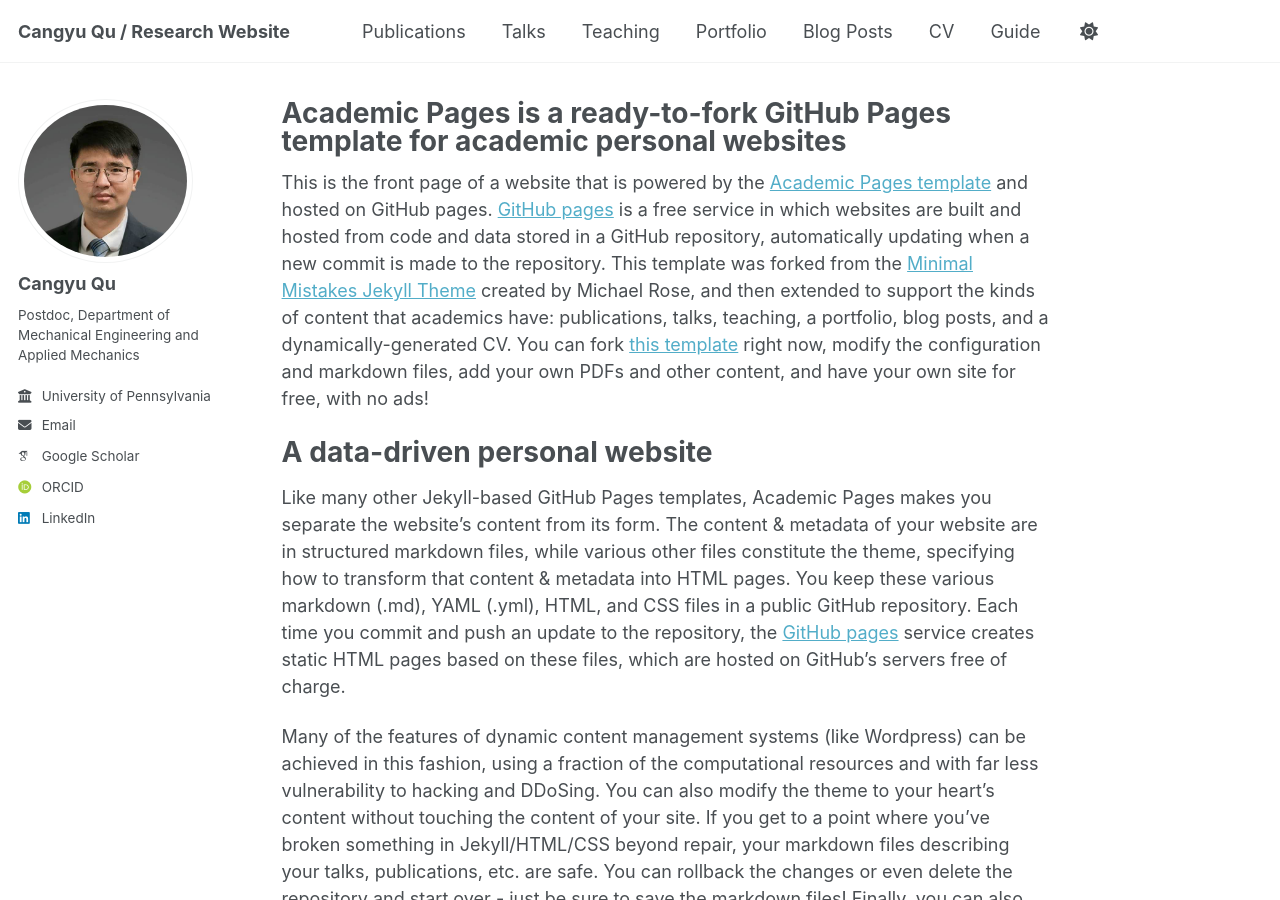
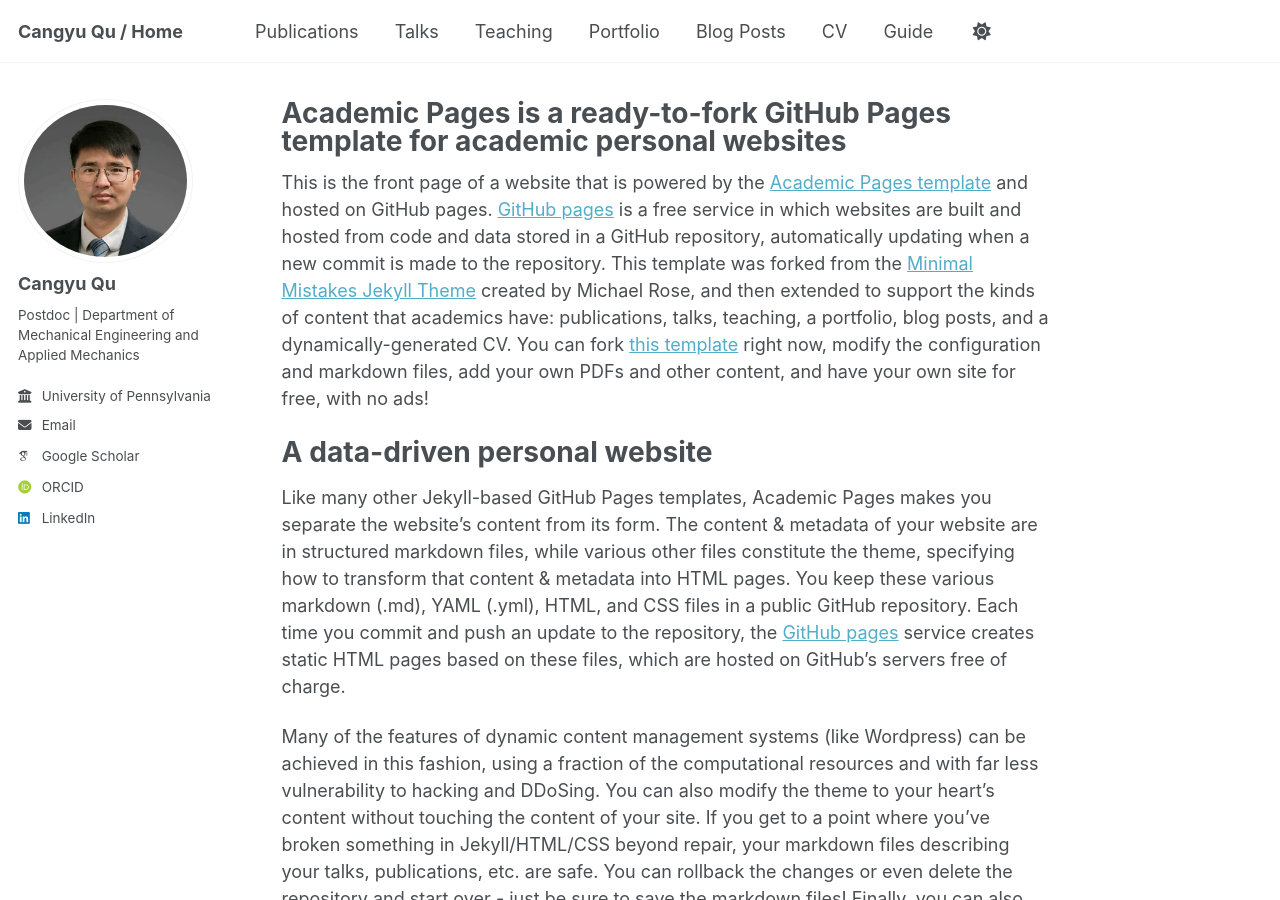
Before and after one commit to qucangyu/qucangyu.github.io, a Jekyll site: the page built from _pages/about.md, in a window 1280 px wide and 900 px high. Built offline with Jekyll 4.4.1, drawn with Linux system fonts in a browser that asks for light colours; some web fonts are replaced.

Commit message:
Update _config.yml

```diff
--- a/_config.yml
+++ b/_config.yml
@@ -9,7 +9,7 @@
 # Basic Site Settings
 locale                   : "en-US"
 site_theme               : "default"
-title                    : "Cangyu Qu / Research Website"
+title                    : "Cangyu Qu / Home"
 title_separator          : "-"
 name                     : &name "Cangyu Qu"
 description              : &description "personal description"
@@ -25,7 +25,7 @@ author:
   avatar           : "Weixin Image_20250526164046.png"
   name             : "Cangyu Qu"
   pronouns         : # example: "she/her"
-  bio              : "Postdoc, Department of Mechanical Engineering and Applied Mechanics"
+  bio              : "Postdoc | Department of Mechanical Engineering and Applied Mechanics"
   location         : # "Philadelphia"
   employer         : "University of Pennsylvania"
   uri              : # URL
```
